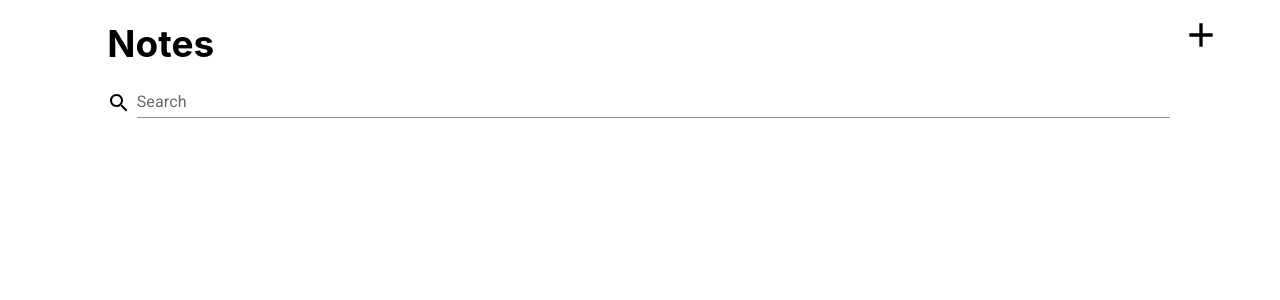
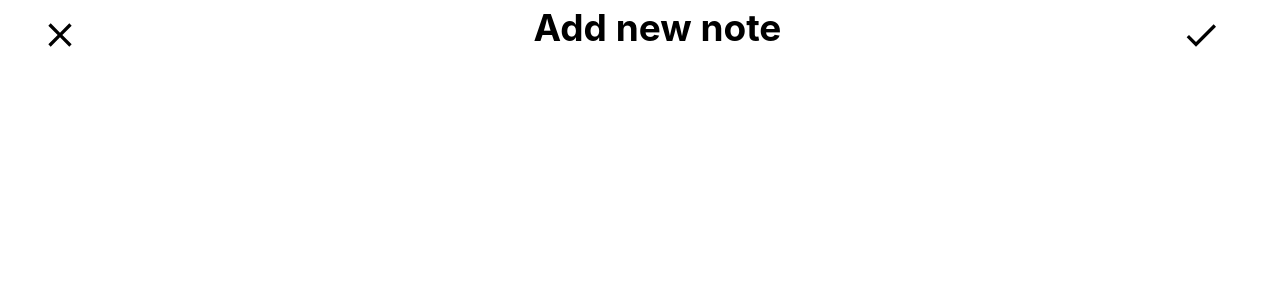
Before and after one commit to deepayankundu6/My-Notes, a React (Create React App) app in the folder frontend/: page /add in a window 1280 px wide. Shown: the top 300 px of the page. Built offline with nearby package versions, Linux system fonts and the light colour scheme.

Commit message:
add and route

```diff
--- a/frontend/package.json
+++ b/frontend/package.json
@@ -16,6 +16,7 @@
     "@types/react-dom": "^18.0.6",
     "react": "^18.2.0",
     "react-dom": "^18.2.0",
+    "react-router-dom": "^6.3.0",
     "react-scripts": "5.0.1",
     "typescript": "^4.8.3",
     "web-vitals": "^2.1.4"
--- /dev/null
+++ b/frontend/src/AddNotes.tsx
@@ -0,0 +1,49 @@
+import { Fragment } from 'react';
+import ClearIcon from '@mui/icons-material/Clear';
+import DoneIcon from '@mui/icons-material/Done';
+import { useNavigate } from "react-router-dom";
+import Grid2 from '@mui/material/Unstable_Grid2'; // Grid version 2
+
+function AddDialogue() {
+    const navigate = useNavigate();
+    return (
+        <Fragment>
+            <Grid2 container spacing={1}>
+                <Grid2 xs={1}>
+                    <ClearIcon style={ClearStyle} className="md-2 sd-2" onClick={() => navigate("/")} />
+                </Grid2>
+                <Grid2 xs={10}>
+                    <div className="md-10 sd-10" style={notesStyle} > Add new note </div>
+                </Grid2>
+
+                <Grid2 xs={1}>
+                    <DoneIcon style={DoneStyle} className="md-2 sd-2" onClick={() => navigate("/")} />
+                </Grid2>
+
+            </Grid2>
+        </Fragment>
+    );
+}
+
+const notesStyle = {
+    fontWeight: "bold",
+    marginTop: "0.5%",
+    marginLeft: "40%",
+    fontSize: "37px"
+}
+
+const ClearStyle = {
+    fontWeight: "bold",
+    marginTop: "15%",
+    marginLeft: "40%",
+    fontSize: "40px"
+}
+
+const DoneStyle = {
+    fontWeight: "bold",
+    // marginLeft: "10%",
+    marginTop: "15%",
+    fontSize: "40px"
+}
+
+export default AddDialogue;
--- a/frontend/src/App.tsx
+++ b/frontend/src/App.tsx
@@ -2,8 +2,10 @@ import AddIcon from '@mui/icons-material/Add';
 import { Fragment } from 'react';
 import Grid2 from '@mui/material/Unstable_Grid2'; // Grid version 2
 import Search from './Search';
+import { useNavigate } from "react-router-dom";
 
 function App() {
+  const navigate = useNavigate();
   return (
     <Fragment>
       <Grid2 container spacing={1}>
@@ -14,7 +16,7 @@ function App() {
         </Grid2>
 
         <Grid2 xs={1}>
-          <AddIcon style={AddStyle} className="md-2 sd-2" />
+          <AddIcon style={AddStyle} className="md-2 sd-2" onClick={() => navigate('add')} />
         </Grid2>
 
       </Grid2>
@@ -31,10 +33,16 @@ function App() {
   );
 }
 
+// function handleAddClick(e: any) {
+//   e.preventDefault();
+//   this.navigate('home');
+//   e.stopPropagation();
+// }
+
 const notesStyle = {
   fontWeight: "bold",
   // marginLeft: "10%",
-  marginTop: "2%",
+  marginTop: "0.5%",
   fontSize: "37px"
 }
 
--- a/frontend/src/lading.tsx
+++ b/frontend/src/lading.tsx
@@ -1,12 +1,16 @@
 import './App.css';
-import { Fragment } from 'react';
 import App from './App';
+import { BrowserRouter, Routes, Route, } from "react-router-dom";
+import AddNotes from './AddNotes';
 
 function Landing() {
     return (
-        <Fragment>
-            <App />
-        </Fragment>
+        <BrowserRouter>
+            <Routes>
+                <Route path="/" element={<App />}> </Route>
+                <Route path="/add" element={<AddNotes />}> </Route>
+            </Routes>
+        </BrowserRouter>
     );
 }
 
```
Also changed, not shown: 1 other file (tests, documents, lock files or other folders).
